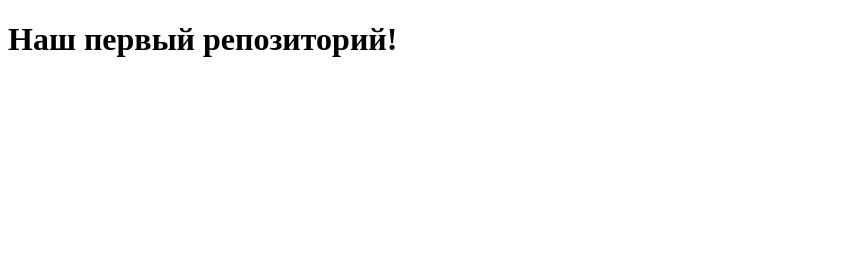
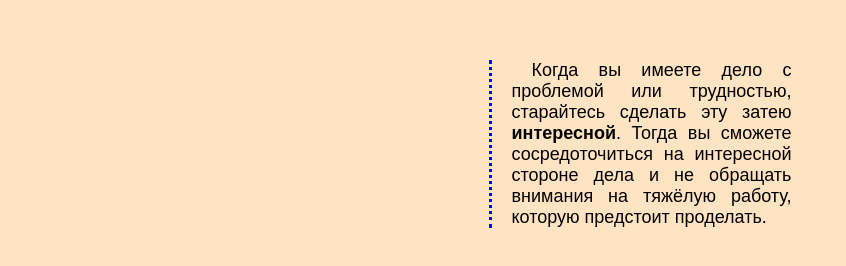
Before and after one commit to tumanitochka/web41, a plain HTML site: page index.html in a window 1280 px wide. Shown: the whole page, without its empty margins (0-846 px from the left). Drawn offline with Linux system fonts and the light colour scheme.

Commit message:
скопировал ДЗ

```diff
--- a/index.html
+++ b/index.html
@@ -1,12 +1,40 @@
-<!DOCTYPE html>
-<html lang="en">
+<html>
+
 <head>
     <meta charset="UTF-8">
-    <meta http-equiv="X-UA-Compatible" content="IE=edge">
-    <meta name="viewport" content="width=device-width, initial-scale=1.0">
-    <title>Наш первый репозиторий</title>
+    <title>Центрированный блок</title>
+    <link rel="stylesheet" type="text/css" href="style1.css" />
+    <style>
+        body {
+            background-color: bisque;
+        }
+
+        .line {
+            margin: 60px auto;
+            text-indent: 20px;
+            border-left: 3px dotted blue;
+            padding-left: 20px;
+            width: 280px;
+            font-family: sans-serif;
+            text-align: justify;
+            font-size: 18px;
+        }
+    </style>
 </head>
+
 <body>
-    <h1>Наш первый репозиторий!</h1>
+    <div class="line">
+        <p>
+            Когда вы имеете дело с
+            проблемой или трудностью,
+            старайтесь сделать эту затею
+            <b>интересной</b>. Тогда вы сможете
+            сосредоточиться на интересной
+            стороне дела и не обращать
+            внимания на тяжёлую работу,
+            которую предстоит проделать.
+        </p>
+    </div>
 </body>
+
 </html>
```
